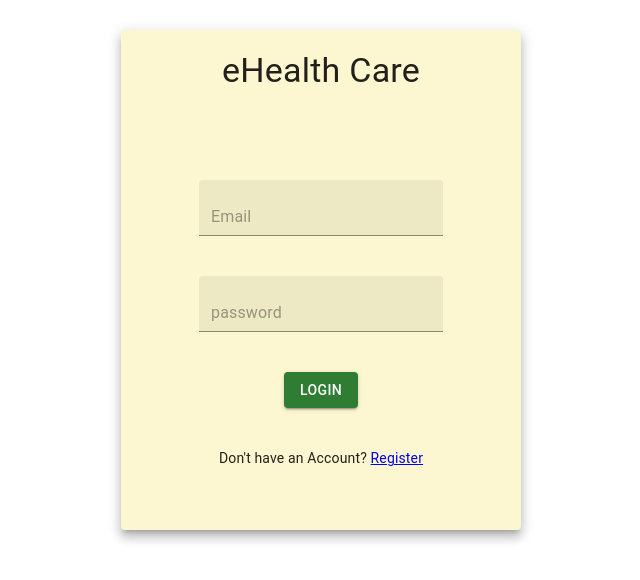
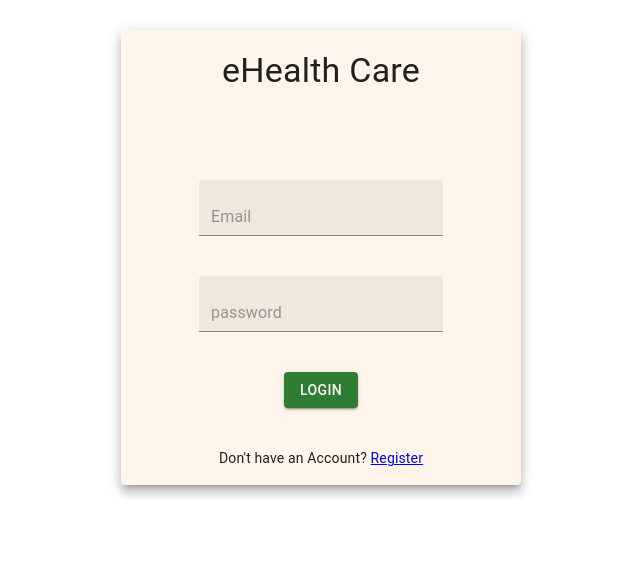
Before and after one commit to satindersingh472/punjab_healthcare_front, a React (Create React App) app: page / in a window 1280 px wide. Shown: the top 580 px of the page, without its empty margins (319-959 px from the left). Built offline with nearby package versions, Linux system fonts and the light colour scheme.

Commit message:
login_registration_form_done

```diff
--- a/package.json
+++ b/package.json
@@ -17,6 +17,7 @@
     "react-dom": "^18.2.0",
     "react-helmet": "^6.1.0",
     "react-helmet-async": "^1.3.0",
+    "react-hook-form": "^7.43.4",
     "react-scripts": "5.0.1",
     "styled-components": "^5.3.8",
     "web-vitals": "^2.1.4"
--- a/src/views/forms/LoginForm.js
+++ b/src/views/forms/LoginForm.js
@@ -1,12 +1,15 @@
 import SEO from "../../components/seo";
-import React, { useState, useEffect } from "react";
+import React, { useState, useEffect,useRef } from "react";
 import { Button, Card, FilledInput, Grid, Typography } from "@mui/material";
 import axios from "axios";
 import {useCookies} from "react-cookie";
 import { Link } from "react-router-dom";
+import {useForm} from 'react-hook-form'
 
 export default function Clinics() {
+    const {formRef} = useRef(null);
     const [message,setMessage] = useState();
+    const [data,setData] = useState();
     const [cred, setCred] = useState({
         email: "",
         password: ""
@@ -32,11 +35,17 @@ export default function Clinics() {
           }
         })
         .then((response) => {
-          setCookies('clinic_id', response['data']['clinic_id']);
-          setCookies('clinic_token',response['data']['clinic_token'])
+          setData(response['data'])
+          setCookies('clinic_id' , data['clinic_id'])
+          setCookies('clinic_token' , data['clinic_token'])
+          formRef.current.reset();
         })
         .catch((error) => {
-            setMessage(error)
+            setMessage(error['response']['data'])
+            formRef.current.reset();
+            setTimeout(() => {
+                setMessage('')
+            }, 3000);
         });
     }
 
@@ -56,16 +65,16 @@ export default function Clinics() {
       <Card
         raised
         sx={{
-          bgcolor: "#FCF7D0 ",
-          height: "500px",
+          bgcolor:'#FFF5EB',
           width: "400px",
           margin: "30px auto",
+          textAlign:'center'
         }}
       >
         <Typography variant="h4" align="center" marginTop="20px">
           eHealth Care
         </Typography>
-        <form onSubmit={handleSubmit} >
+        <form onSubmit={handleSubmit} ref={formRef} >
           <Grid
             container
             marginTop={6}
@@ -89,11 +98,11 @@ export default function Clinics() {
                 <Link to="/register">
                     Register
                 </Link>
-                {!message ? null : <p>{message}</p> }
               </Typography>
             </Grid>
           </Grid>
         </form>
+        {message === '' ? null : <p>{message}</p>}
       </Card>
     </div>
   );
--- a/src/views/forms/RegisterForm.js
+++ b/src/views/forms/RegisterForm.js
@@ -1,15 +1,16 @@
 import SEO from "../../components/seo";
-import { Button, Card, FilledInput, Grid, Typography } from "@mui/material";
-import React, { useState } from "react";
+import { Button, Card, FilledInput, Grid, Typography} from "@mui/material";
+import React, { useEffect, useState, useRef } from "react";
 import { useCookies } from "react-cookie";
 import axios from "axios";
-import { textAlign } from "@mui/system";
+import { Link } from "react-router-dom";
 
 export function Register() {
+  const formRef = useRef(null);
   const [cred, setCred] = useState({});
-  const [data,setData] = useState();
-  const [error,setError] = useState("");
-  const [cookies, setCookies] = useCookies([]);
+  const [data, setData] = useState();
+  const [error, setError] = useState();
+  const [cookies, setCookies] = useCookies(['clinic_id','clinic_token']);
 
   const handleChange = (event) => {
     const { name, value } = event.target;
@@ -24,30 +25,33 @@ export function Register() {
     axios
       .request({
         url: `${process.env.REACT_APP_API_URL}/api/clinic`,
-        method: 'POST',
-        data:{
-            'city': cred['city'],
-            'email': cred['email'],
-            'name': cred['name'],
-            'password': cred['password'],
-            'registration_number': cred['registration_number'],
-            'state': cred['state']
-        }
+        method: "POST",
+        data: {
+          city: cred["city"],
+          email: cred["email"],
+          name: cred["name"],
+          password: cred["password"],
+          registration_number: cred["registration_number"],
+          state: cred["state"],
+        },
       })
       .then((response) => {
-        setData(response['data']);
-        console.log(data)
+        setData(response["data"]);
+        setCookies('clinic_id',data['clinic_id'])
+        setCookies('clinic_token',data['clinic_token'])
+        formRef.current.reset();
       })
       .catch((error) => {
-        setError(error['response']['data']);
+        setError(error["response"]["data"]);
+        formRef.current.reset();
         setTimeout(() => {
-            setError('')
+          setError("");
         }, 3000);
       });
   };
 
   return (
-    <div style={{textAlign:'center'}} >
+    <div style={{ textAlign: "center" }}>
       <SEO
         title="Register Healthcare"
         description="Register form for an eHealth Care"
@@ -57,7 +61,7 @@ export function Register() {
       <Card
         raised
         sx={{
-          bgcolor: "#FCF7D0 ",
+          bgcolor: '#FFF5EB',
           width: "400px",
           margin: "30px auto",
         }}
@@ -68,7 +72,7 @@ export function Register() {
         <Typography variant="body2" align="center">
           Register your Clinic
         </Typography>
-        <form onSubmit={handleSubmit}>
+        <form onSubmit={handleSubmit} ref={formRef}>
           <Grid
             container
             marginTop={3}
@@ -124,14 +128,22 @@ export function Register() {
               ></FilledInput>
             </Grid>
             <Grid>
-              <Button type="submit" variant="contained" sx={{ margin: "10px" }}>
+              <Button type="submit" variant="contained" color="success" sx={{ margin: "10px" }}>
                 Submit
               </Button>
+            </Grid>
+            <Grid item>
+                <Typography>
+                    Go to {" "}
+                    <Link to="/">
+                        Login
+                    </Link>
+                </Typography>
             </Grid>
           </Grid>
         </form>
       </Card>
-      {error === '' ? null : <p>{error}</p>}
+      {error === "" ? null : <p>{error}</p>}
     </div>
   );
 }
```
Also changed, not shown: 1 other file (tests, documents, lock files or other folders).
